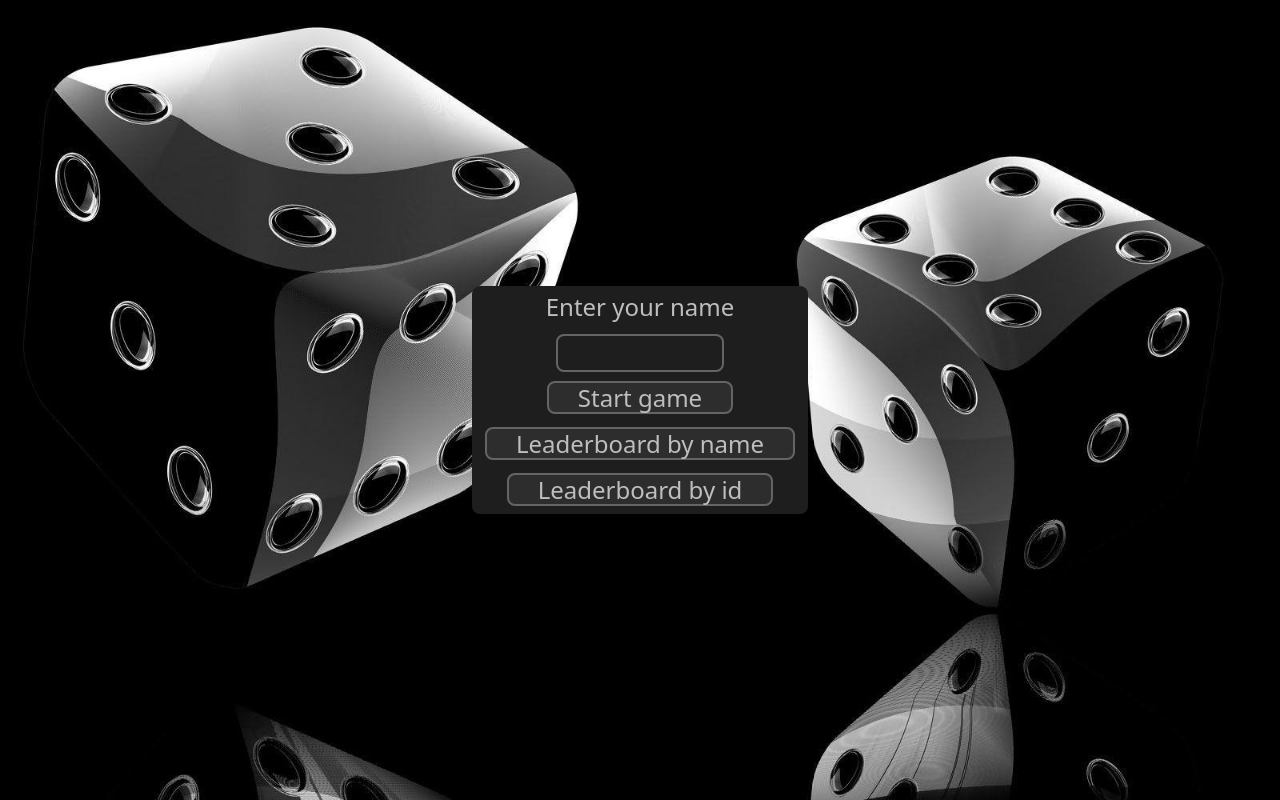
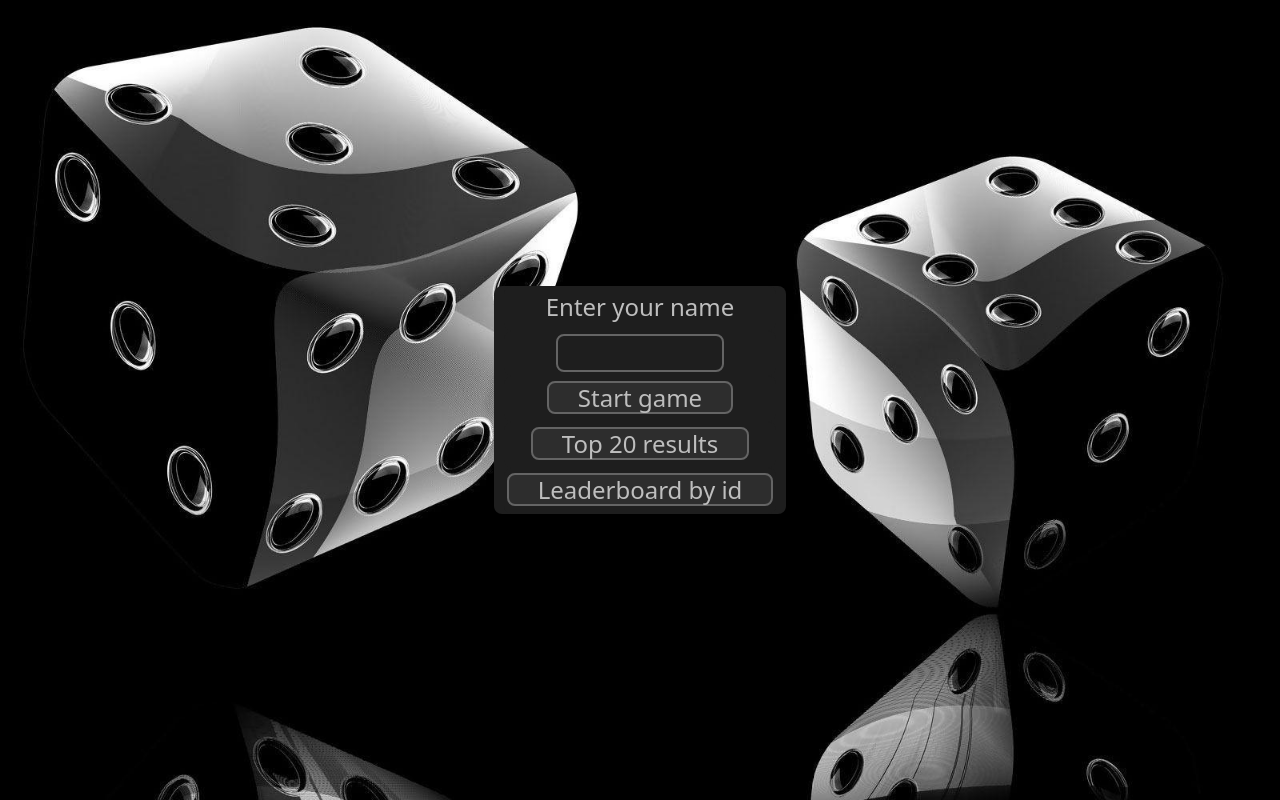
Before and after one commit to Jusaii/yatzy, a React (Vite) app: page / in a window 1280 px wide. Built offline with nearby package versions, Linux system fonts and the light colour scheme.

Commit message:
Automated commit

```diff
--- a/database/database.js
+++ b/database/database.js
@@ -35,7 +35,7 @@ export const addResult = (name, score, id) => {
 export const showResults = (type) => {
   let query = ""
   if (type === 'name') {
-    query = "SELECT name, MAX(score) AS score FROM results GROUP BY name ORDER BY score DESC LIMIT 20;"
+    query = "SELECT * FROM results ORDER BY score DESC LIMIT 20;"
   }
   if (type === 'id') {
     query = "SELECT MIN(name) AS name, MAX(score) AS score FROM results GROUP BY id ORDER BY score DESC;"
--- a/src/App.jsx
+++ b/src/App.jsx
@@ -131,7 +131,7 @@ const App = () => {
             </tr>
             <tr>
               <td className="gameover-table">
-                <Button handleClick={() => showLeaderBoard('name')} text="Leaderboard by name" className="gameover-buttons" />
+                <Button handleClick={() => showLeaderBoard('name')} text="Top 20 results" className="gameover-buttons" />
               </td>
             </tr>
             <tr>
```
